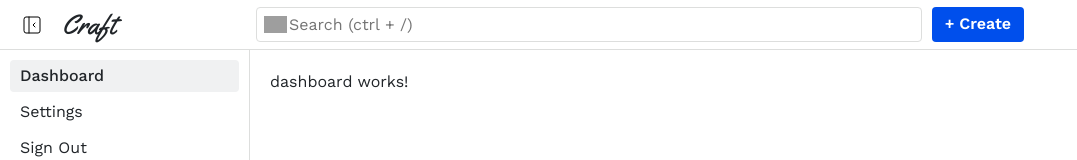
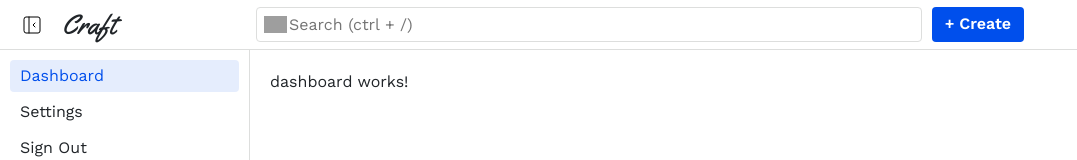
Before and after one commit to ramesh0505rk/Craft-Portal-Angular, an Angular app: page /home/dashboard in a window 1280 px wide. Shown: the top 160 px of the page, without its empty margins (0-1077 px from the left). Built offline with nearby package versions, Linux system fonts and the light colour scheme; sample sign-in values are in the browser's storage; grey boxes are pictures that could not be loaded; a web font is replaced by a local one.

Commit message:
Updated menu focus bg

```diff
--- a/src/app/home/sidebar/sidebar.component.html
+++ b/src/app/home/sidebar/sidebar.component.html
@@ -2,8 +2,6 @@
     <ul class="sidebar-list d-flex flex-column gap-1">
         <li routerLink="/home/dashboard" routerLinkActive="active">Dashboard</li>
         <li routerLink="/home/settings" routerLinkActive="active">Settings</li>
-        <!-- <li><a routerLink="/home/dashboard" routerLinkActive="active">Dashboard</a></li>
-        <li><a routerLink="/home/settings" routerLinkActive="active">Settings</a></li> -->
         <li (click)="onSignOut()">Sign Out</li>
     </ul>
 </nav>
--- a/src/app/home/sidebar/sidebar.component.scss
+++ b/src/app/home/sidebar/sidebar.component.scss
@@ -15,8 +15,11 @@
 
 .sidebar li {
     &.active {
-        background-color: #F0F1F2;
-        font-weight: 500;
+        color: #004fec;
+        background-color: rgb(0, 79, 236, 0.1);
+        &:hover {
+            background-color: rgb(0, 79, 236, 0.1);
+        }
     }
 }
 
```
